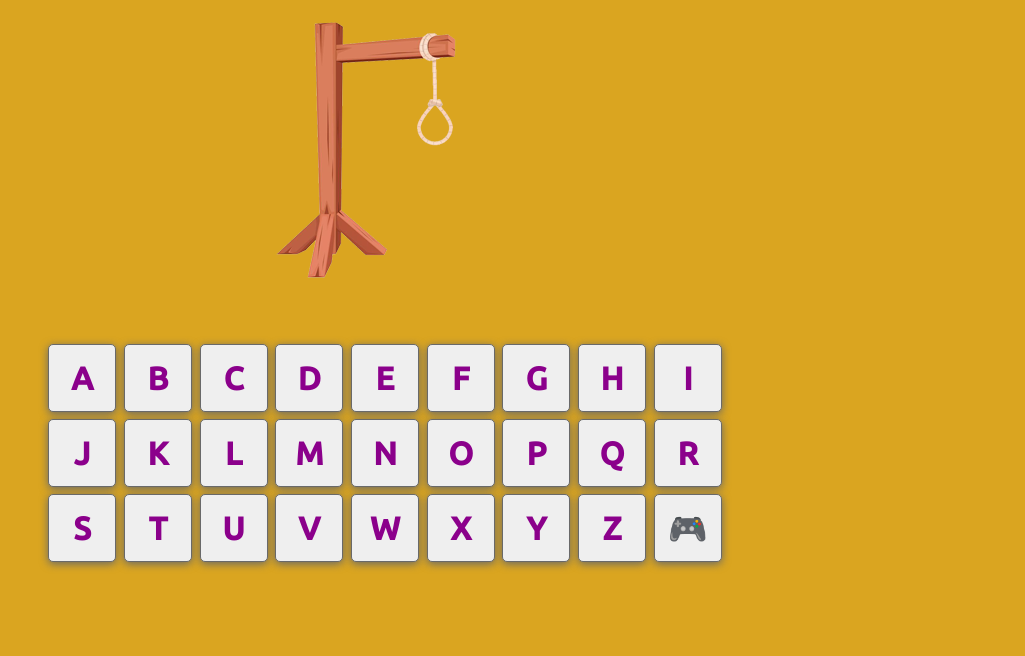
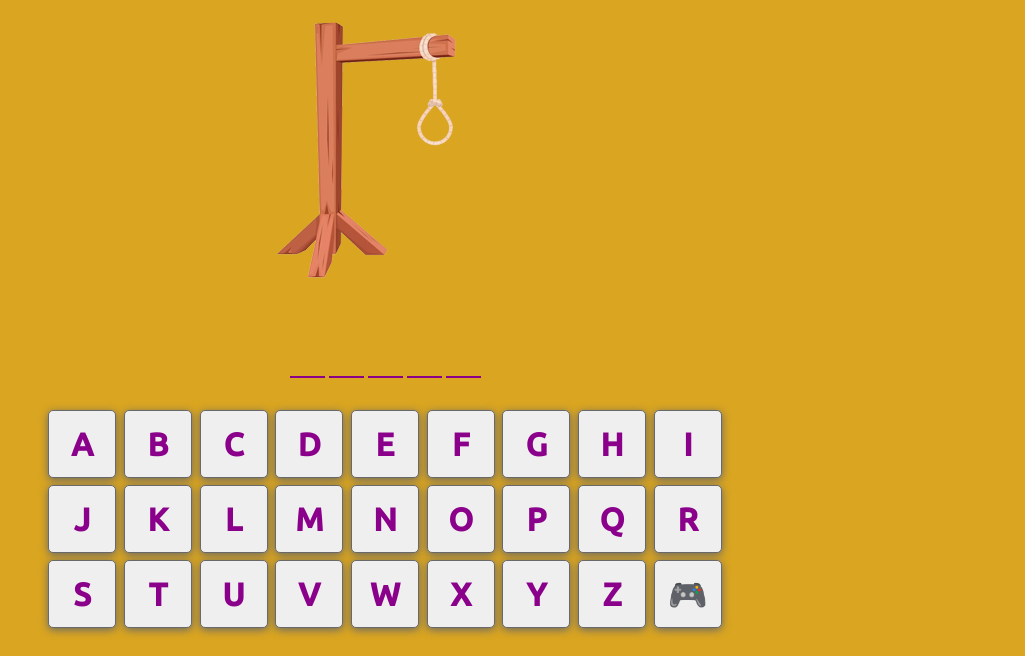
Before and after one commit to joaorxj/jogodaforca, a plain HTML site: page index.html in a window 1280 px wide. Shown: the top 656 px of the page, without its empty margins (255-1280 px from the left). Drawn offline with nearby package versions, Linux system fonts and the light colour scheme; files that its build step writes are made by us from their sources.

Commit message:
Update index.html

```diff
--- a/index.html
+++ b/index.html
@@ -5,7 +5,7 @@
     <meta http-equiv="X-UA-Compatible" content="IE=edge">
     <meta name="viewport" content="width=device-width, initial-scale=1.0">
     <link rel="stylesheet" href="https://maxcdn.bootstrapcdn.com/bootstrap/4.0.0/css/bootstrap.min.css" integrity="sha384-Gn5384xqQ1aoWXA+058RXPxPg6fy4IWvTNh0E263XmFcJlSAwiGgFAW/dAiS6JXm" crossorigin="anonymous">
-    <link rel="stylesheet" href="./css/style.css" media="screen">
+    <link rel="stylesheet" href="style.css" media="screen">
     <link href='https://unpkg.com/boxicons@2.1.4/css/boxicons.min.css' rel='stylesheet'>
     <title>Jogo da Forca</title>
 </head>
@@ -74,7 +74,7 @@
     <img src="img/jogarNovamente.gif" id="jogarNovamente"></img>
     <button id="recarregar" onclick="sortear()"><i class='bx bx-refresh'></i></button>
 
-    <script src="js/forca.js"></script>
+    <script src="forca.js"></script>
     <script src="https://code.jquery.com/jquery-3.2.1.slim.min.js" integrity="sha384-KJ3o2DKtIkvYIK3UENzmM7KCkRr/rE9/Qpg6aAZGJwFDMVNA/GpGFF93hXpG5KkN" crossorigin="anonymous"></script>
     <script src="https://cdnjs.cloudflare.com/ajax/libs/popper.js/1.12.9/umd/popper.min.js" integrity="sha384-ApNbgh9B+Y1QKtv3Rn7W3mgPxhU9K/ScQsAP7hUibX39j7fakFPskvXusvfa0b4Q" crossorigin="anonymous"></script>
     <script src="https://maxcdn.bootstrapcdn.com/bootstrap/4.0.0/js/bootstrap.min.js" integrity="sha384-JZR6Spejh4U02d8jOt6vLEHfe/JQGiRRSQQxSfFWpi1MquVdAyjUar5+76PVCmYl" crossorigin="anonymous"></script>
```
